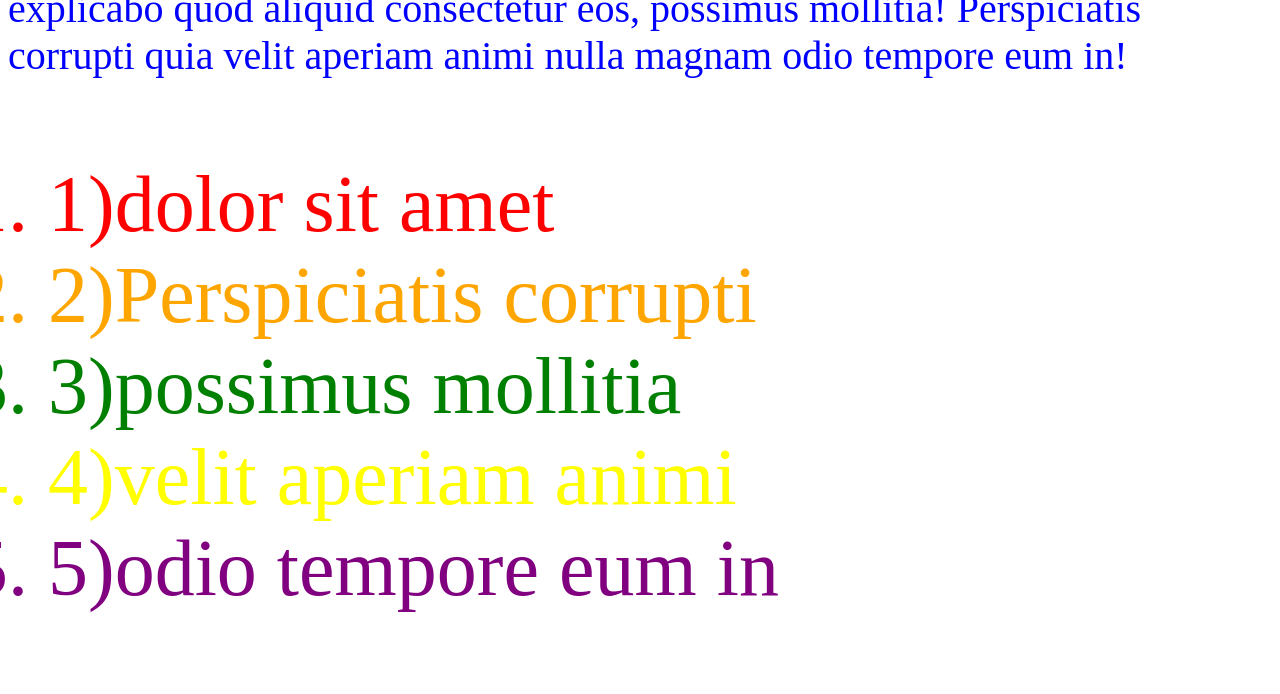
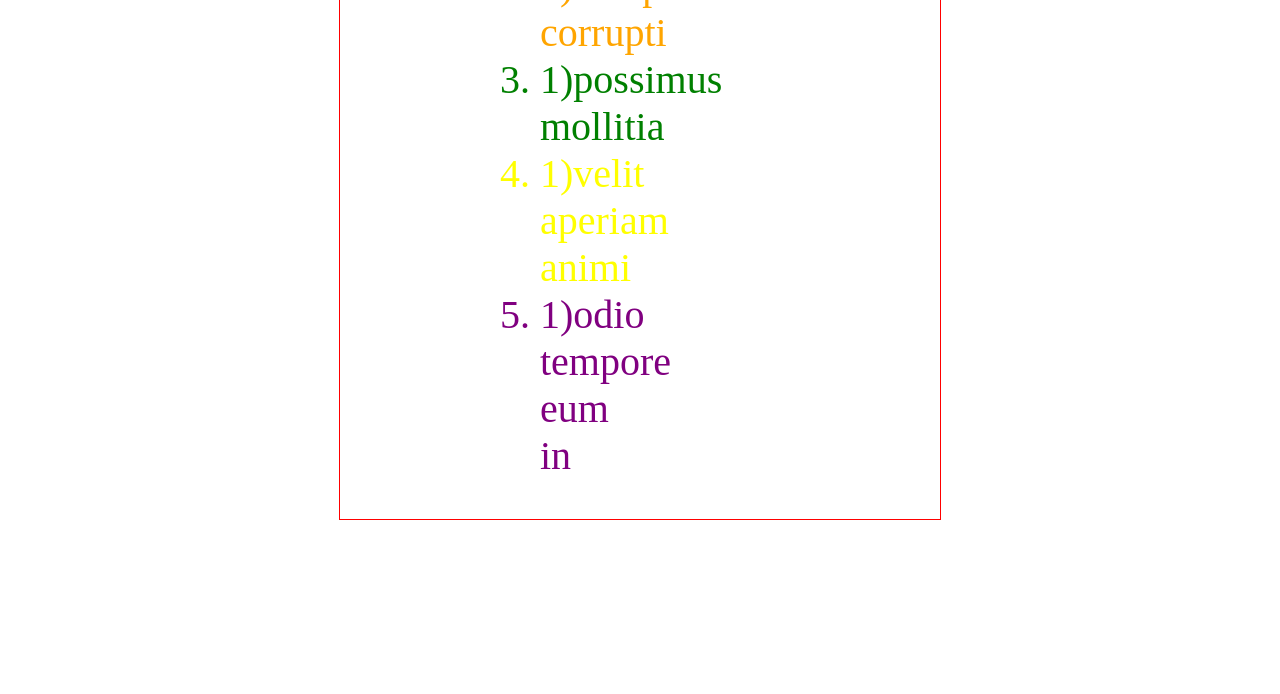
Before and after one commit to Artemkorean/firstSite, a plain HTML site: page index.html in a window 1280 px wide. Shown: the part 441-1135 px from the top of the page. After the commit the page ends 1041 px from the top, so only its background shows below. Drawn offline with Linux system fonts and the light colour scheme.

Commit message:
установленны отступы

```diff
--- a/style.css
+++ b/style.css
@@ -1,10 +1,18 @@
+*{
+    padding: 0;
+    margin: 0;
+    box-sizing: border-box;
+}
+
 body {
-    font-size: 80px;
+    font-size: 40px;
 }
 .heading {
     font-style: italic;
     color: red;
     font-size: 1em;
+
+    border: 1px dotted red;
 }
 .text {
     color: blue;
@@ -27,8 +35,11 @@ body {
 ol {
     list-style-type: none;
     list-style-type: inside;
-    counter-reset: number
-    ;
+    /* counter-reset: number */
+    padding: 1em 10em 1em 5em;
+    border: 1px solid red;
+    width: 350px;
+    margin: 2em auto;
 }
 
 ol li::before {
```
